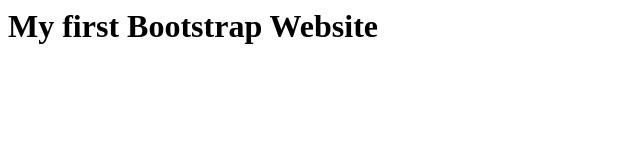
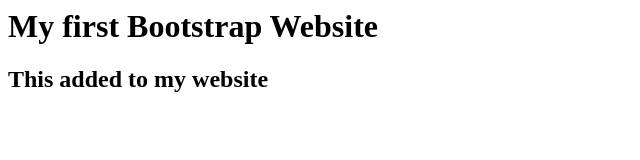
Before and after one commit to LagdamenFV/bootstrap-website, a plain HTML site: page index.html in a window 1280 px wide. Shown: the whole page, without its empty margins (0-640 px from the left). Drawn offline with Linux system fonts and the light colour scheme.

Commit message:
Added a paragraph to the website

```diff
--- a/index.html
+++ b/index.html
@@ -1,6 +1,8 @@
+
 <html>
 	<head></head>
 	<body>
 		<h1> My first Bootstrap Website</h1>
+		<h2> This added to my website <h2>
 	<body>
 </html>
```
